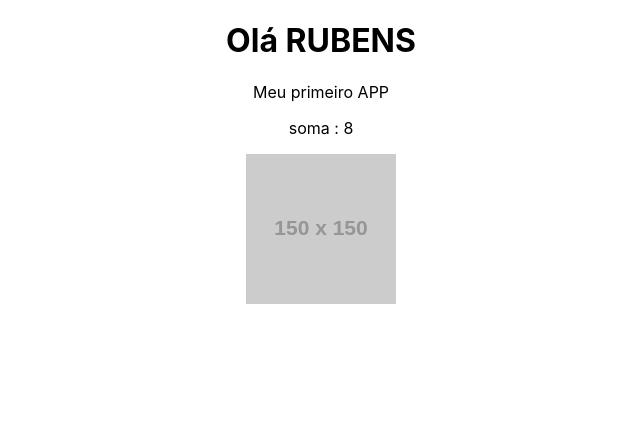
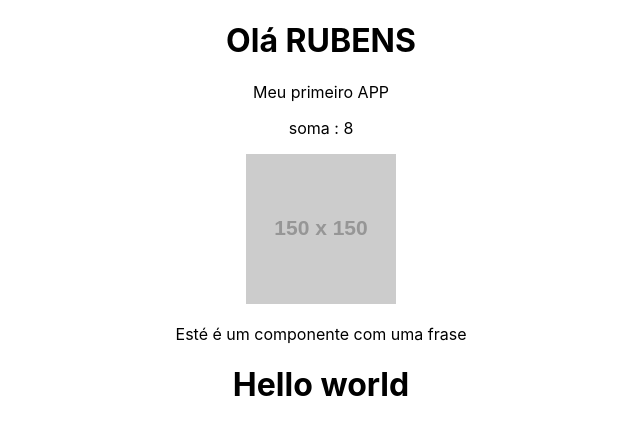
Before and after one commit to RubensLFerreira/my-project, a React (Create React App) app: page / in a window 1280 px wide. Shown: the top 434 px of the page, without its empty margins (319-959 px from the left). Built offline with nearby package versions, Linux system fonts and the light colour scheme.

Commit message:
Adicionando componentes

```diff
--- a/src/App.js
+++ b/src/App.js
@@ -1,5 +1,6 @@
-import logo from './logo.svg';
+//import logo from './logo.svg';
 import './App.css';
+import HelloWorld from './components/HelloWorld';
 
 function App() {
 
@@ -17,6 +18,7 @@ function App() {
       <p>Meu primeiro APP</p>
       <p>soma : {sum(2, 6)}</p>
       <img src={url} alt="Minha imagem"/>
+      <HelloWorld />
     </div>
   )
   /*
--- /dev/null
+++ b/src/components/Frases.js
@@ -0,0 +1,9 @@
+function Frases() {
+    return (
+        <div>
+            <p>Esté é um componente com uma frase</p>
+        </div>
+    )
+}
+
+export default Frases
--- /dev/null
+++ b/src/components/HelloWorld.js
@@ -0,0 +1,13 @@
+import Frases from "./Frases";
+
+function HelloWorld() {
+    return (
+        <div>
+            <Frases />
+            <h1>Hello world</h1>
+        </div>
+    )
+}
+
+
+export default HelloWorld
```
